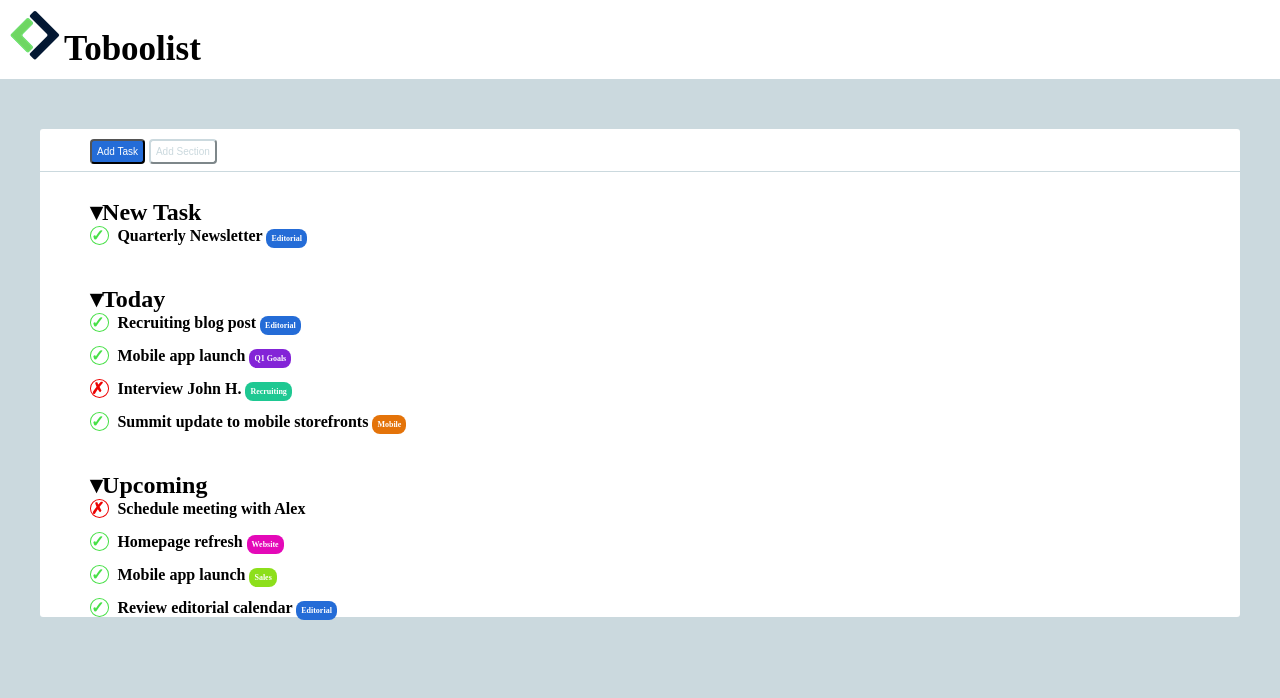
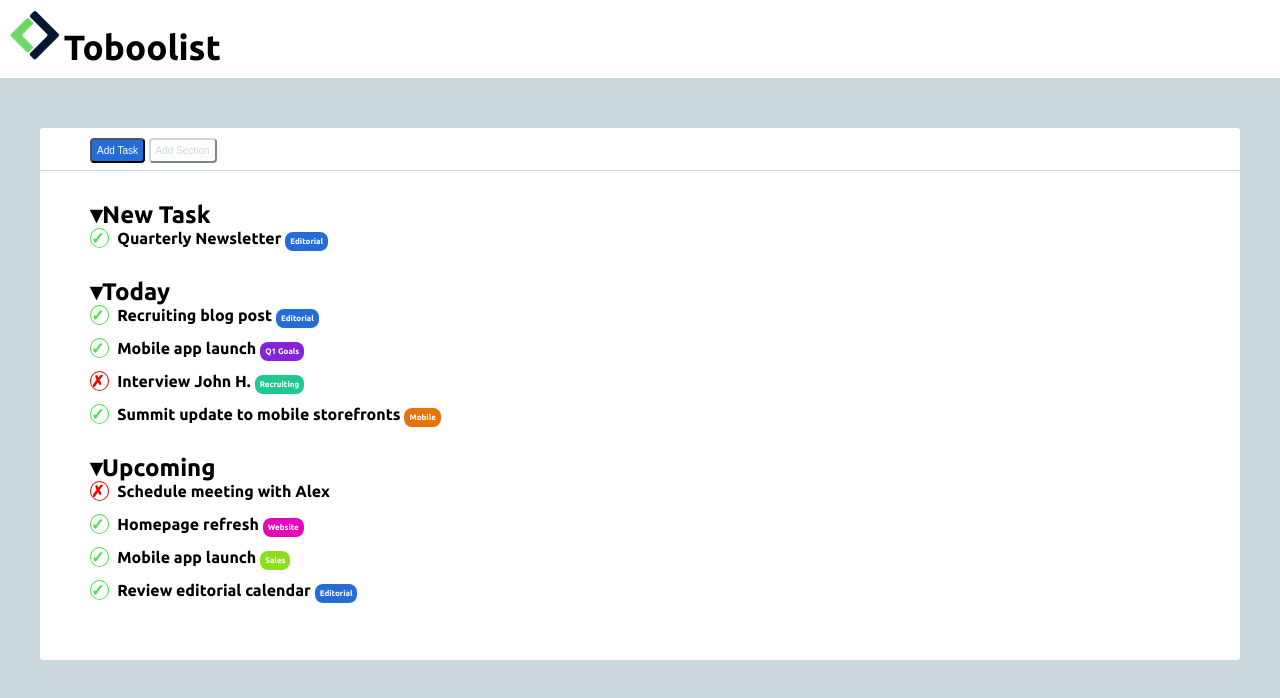
Before and after one commit to saff-it/html-css-toboolist, a plain HTML site: page index.html in a window 1280 px wide. Drawn offline with Linux system fonts and the light colour scheme.

Commit message:
carattere, margin e padding ok

```diff
--- a/css/style.css
+++ b/css/style.css
@@ -6,6 +6,7 @@
 
 body{
     background-color: rgb(203, 217, 222);
+    font-family: 'Ubuntu', sans-serif;
 }
 
 .container1{
@@ -37,7 +38,7 @@ header{
 
 #logo{
     font-size: 35px;
-    font-weight: bold;
+    font-weight: 900;
     vertical-align: auto;
 }
 
@@ -63,8 +64,13 @@ button{
 }
 
 /* le 3 sezioni  */
+.subcontainer{
+    padding-top: 30px;
+    padding-bottom: 30px;
+}
+
 .tendina{
-    padding-top: 26px;
+    margin-bottom: 30px;
 }
 
 #editorial{
--- a/index.html
+++ b/index.html
@@ -4,6 +4,9 @@
     <meta charset="UTF-8">
     <meta http-equiv="X-UA-Compatible" content="IE=edge">
     <meta name="viewport" content="width=device-width, initial-scale=1.0">
+    <link rel="preconnect" href="https://fonts.googleapis.com">
+<link rel="preconnect" href="https://fonts.gstatic.com" crossorigin>
+<link href="https://fonts.googleapis.com/css2?family=Ubuntu:wght@300;700&display=swap" rel="stylesheet">
     <title>Toboolist</title>
     <link rel="stylesheet" href="./css/style.css">
 </head>
@@ -30,7 +33,7 @@
 
         <div class="container2">
             <!-- 3 sezioni  -->
-            <section>
+            <section class="subcontainer">
                 <!-- sezione 1  -->
                 <div class="tendina">
                     <h2>&dtrif;New Task</h2>
```
